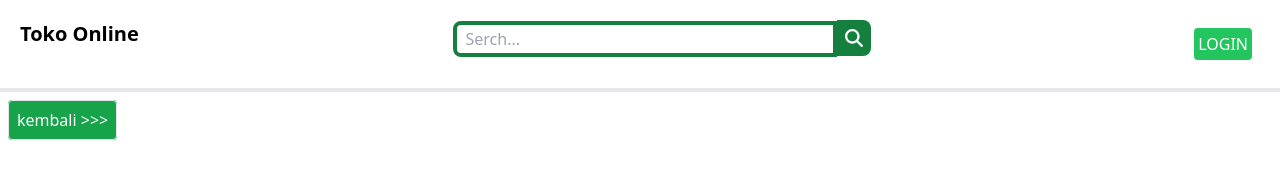
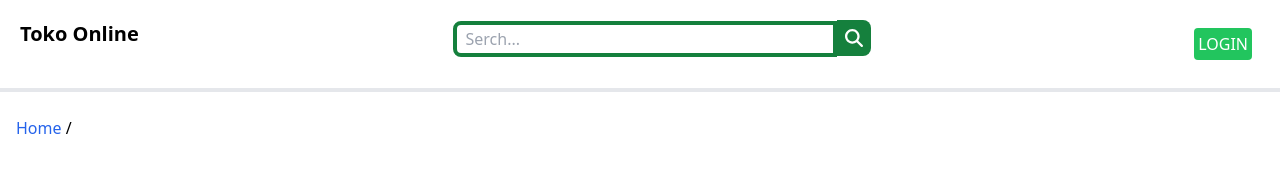
Before and after one commit to Abelakmal/toko-online, a React (Create React App) app: page /product-details/1 in a window 1280 px wide. Shown: the top 171 px of the page. Built offline with nearby package versions, Linux system fonts and the light colour scheme; no server answers.

Commit message:
add directory pages

```diff
--- a/src/components/Kembali.js
+++ b/src/components/Kembali.js
@@ -1,12 +1,13 @@
 import React from 'react';
 import { Link } from 'react-router-dom';
 
-export default function Kembali() {
+export default function Kembali(props) {
+  console.log(props.directory);
   return (
     <div>
       <Link to="/">
-        <div className="m-2 absolute  mt-4">
-          <span className="border p-2 bg-green-600 rounded text-white">kembali >>></span>
+        <div className={`m-2 absolute  mt-4 bg-${props.color} p-2 rounded`}>
+          <span className='text-blue-600'>Home </span>/ <span>{props.directory}</span>
         </div>
       </Link>
     </div>
--- a/src/components/Produk.js
+++ b/src/components/Produk.js
@@ -39,8 +39,7 @@ export default function Produk() {
     const data = products.sort((a, b) => b.rating.rate - b.rating.rate)
     setView(data)
   }
-  // console.log("ini sort",sort);
-  // console.log("ini product",products);
+
 
   return (
     <div>
--- a/src/components/card.js
+++ b/src/components/card.js
@@ -5,7 +5,6 @@ import { Link } from 'react-router-dom';
 
 function Card({ products }) {
 
-console.log(products)
 
   return (
     <div className="flex flex-wrap justify-center">
--- a/src/pages/cart/detailCart.js
+++ b/src/pages/cart/detailCart.js
@@ -60,10 +60,15 @@ function DetailCart() {
     }
   }
 
+  const props = {
+    directory: "Cart",
+    color: "white"
+  }
+
   return (
     <div>
       <Navbar />
-      <Kembali />
+      <Kembali {...props}/>
       <div className="flex mt-14">
         <div className="border-2  w-2/3 rounded">
           { isHave ?
--- a/src/pages/products/detailProduct.js
+++ b/src/pages/products/detailProduct.js
@@ -51,10 +51,15 @@ function DetailProduct() {
     setPopup(false);
   };
 
+  const props = {
+    directory: product.title,
+    color: "white"
+  }
+
   return (
     <>
       <Navbar />
-      <Kembali />
+      <Kembali {...props}/>
       <div className="flex justify-center items-center " style={{ height: 600 }}>
         <div className={`grid  grid-flow-col border-2 border-black ${opacity}`}>
           <div className="image row-span-3 border p-6">
--- a/src/pages/profile/user.js
+++ b/src/pages/profile/user.js
@@ -75,9 +75,13 @@ export default function User() {
     localStorage.removeItem('userLogin');
     Navigate('/login');
   };
+  let props = {
+    directory: dataUser?.nama,
+    color: "white"
+  }
   return (
     <>
-      <Kembali />
+      <Kembali {...props} />
       <div className="flex h-screen justify-center bg-slate-500">
         <div className="w-2/3 bg-slate-800 rounded">
           <div className="grid grid-rows-3 grid-flow-col gap-4 ">
```
